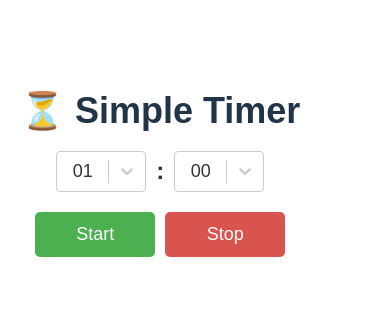
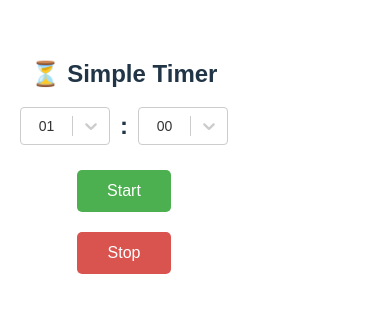
Before and after one commit to adobryn/simple-timer, a React (Vite) app: page / in a window 390 px wide. Shown: the part 260-572 px from the top of the page. Built offline with nearby package versions, Linux system fonts and the light colour scheme.

Commit message:
Small fixes and adjustments

```diff
--- a/src/App.jsx
+++ b/src/App.jsx
@@ -1,16 +1,44 @@
-import React, { useState, useEffect } from "react";
+import React, { useState, useEffect, useRef, useMemo } from "react";
 import Select from "react-select";
 import { CircularProgressbar, buildStyles } from "react-circular-progressbar";
 import "react-circular-progressbar/dist/styles.css";
 
+// Move options generation outside component to prevent recreation on every render
+const generateOptions = (max) =>
+    Array.from({ length: max + 1 }, (_, i) => ({
+      value: i,
+      label: i.toString().padStart(2, "0"),
+    }));
+
+// Memoize options to prevent unnecessary recalculations
+const minuteOptions = generateOptions(10); // Minutes dropdown (0-10)
+const secondOptions = generateOptions(59); // Seconds dropdown (0-59)
+
 const Timer = () => {
-  const [minutes, setMinutes] = useState(1);
-  const [seconds, setSeconds] = useState(0);
+  // Load saved timer settings from localStorage on initial render
+  const getSavedTimerState = () => {
+    try {
+      const savedState = localStorage.getItem("timerSettings");
+      if (savedState) {
+        const { minutes, seconds } = JSON.parse(savedState);
+        return { minutes, seconds };
+      }
+    } catch (error) {
+      console.error("Error loading saved timer state:", error);
+    }
+    // Default values if no saved state or error occurs
+    return { minutes: 1, seconds: 0 };
+  };
+
+  const { minutes: savedMinutes, seconds: savedSeconds } = getSavedTimerState();
+  const [minutes, setMinutes] = useState(savedMinutes);
+  const [seconds, setSeconds] = useState(savedSeconds);
   const [timeLeft, setTimeLeft] = useState(null);
   const [running, setRunning] = useState(false);
-  const [originalTime, setOriginalTime] = useState(60); // Stores original total time for progress calculation
+  const [originalTime, setOriginalTime] = useState(60);
 
-  let timerInterval = null;
+  // Use useRef for interval tracking instead of variable
+  const timerIntervalRef = useRef(null);
 
   // Request notification permission when the app loads
   useEffect(() => {
@@ -19,12 +47,14 @@ const Timer = () => {
     }
   }, []);
 
-  // Generate dropdown options (0-59)
-  const generateOptions = (max) =>
-    Array.from({ length: max + 1 }, (_, i) => ({
-      value: i,
-      label: i.toString().padStart(2, "0"),
-    }));
+  // Save timer settings to localStorage whenever they change
+  useEffect(() => {
+    try {
+      localStorage.setItem("timerSettings", JSON.stringify({ minutes, seconds }));
+    } catch (error) {
+      console.error("Error saving timer state:", error);
+    }
+  }, [minutes, seconds]);
 
   // Start the timer
   const startTimer = () => {
@@ -40,33 +70,59 @@ const Timer = () => {
   const stopTimer = () => {
     setRunning(false);
     setTimeLeft(null);
-    setMinutes(1);
-    setSeconds(0);
   };
 
-  // Countdown effect
+  // Countdown effect with proper cleanup
   useEffect(() => {
     if (running && timeLeft > 0) {
-      timerInterval = setInterval(() => {
+      // Clear any existing interval first to prevent multiple intervals
+      if (timerIntervalRef.current) {
+        clearInterval(timerIntervalRef.current);
+      }
+
+      timerIntervalRef.current = setInterval(() => {
         setTimeLeft((prev) => prev - 1);
       }, 1000);
-      return () => clearInterval(timerInterval);
-    }
-
-    if (timeLeft === 0 && running) {
-      // ✅ Trigger OS notification with system sound
+    } else if (timeLeft === 0 && running) {
+      // Timer completed
       if (Notification.permission === "granted") {
         new Notification("⏳ Timer Done!");
       }
-
-      setRunning(false); // Stop automatically
+      setRunning(false);
     }
 
-    return () => clearInterval(timerInterval);
+    // Cleanup function that properly clears the interval
+    return () => {
+      if (timerIntervalRef.current) {
+        clearInterval(timerIntervalRef.current);
+        timerIntervalRef.current = null;
+      }
+    };
   }, [running, timeLeft]);
 
   // Calculate progress percentage
   const progress = timeLeft !== null ? (timeLeft / originalTime) * 100 : 100;
+
+  // Memoize Select components to prevent unnecessary re-renders
+  const minuteSelect = useMemo(() => (
+      <Select
+          options={minuteOptions}
+          value={{ value: minutes, label: minutes.toString().padStart(2, "0") }}
+          onChange={(option) => setMinutes(option.value)}
+          isDisabled={running}
+          styles={customStyles}
+      />
+  ), [minutes, running]);
+
+  const secondSelect = useMemo(() => (
+      <Select
+          options={secondOptions}
+          value={{ value: seconds, label: seconds.toString().padStart(2, "0") }}
+          onChange={(option) => setSeconds(option.value)}
+          isDisabled={running}
+          styles={customStyles}
+      />
+  ), [seconds, running]);
 
   return (
       <div style={styles.container}>
@@ -90,21 +146,9 @@ const Timer = () => {
             </div>
         ) : (
             <div style={styles.pickerContainer}>
-          <Select
-            options={generateOptions(10)} // Minutes dropdown (0-10)
-            value={{ value: minutes, label: minutes.toString().padStart(2, "0") }}
-            onChange={(option) => setMinutes(option.value)}
-            isDisabled={running}
-            styles={customStyles}
-          />
+              {minuteSelect}
               <span style={styles.colon}>:</span>
-          <Select
-            options={generateOptions(59)} // Seconds dropdown (0-59)
-            value={{ value: seconds, label: seconds.toString().padStart(2, "0") }}
-            onChange={(option) => setSeconds(option.value)}
-            isDisabled={running}
-            styles={customStyles}
-          />
+              {secondSelect}
             </div>
         )}
 
@@ -124,20 +168,22 @@ const Timer = () => {
   );
 };
 
-// Styles for components
+// Styles for components with improved mobile responsiveness
 const styles = {
   container: {
     textAlign: "center",
     fontFamily: "Arial, sans-serif",
     padding: "20px",
+    maxWidth: "100%",
+    margin: "0 auto",
   },
   title: {
-    fontSize: "36px",
+    fontSize: "clamp(24px, 5vw, 36px)", // Responsive font size
     marginBottom: "20px",
   },
   progressContainer: {
-    width: "150px",
-    height: "150px",
+    width: "min(150px, 80vw)",
+    height: "min(150px, 80vw)",
     margin: "0 auto 20px",
   },
   pickerContainer: {
@@ -146,6 +192,7 @@ const styles = {
     alignItems: "center",
     gap: "10px",
     marginBottom: "20px",
+    flexWrap: "wrap", // Allow wrapping on very small screens
   },
   colon: {
     fontSize: "24px",
@@ -155,28 +202,31 @@ const styles = {
     display: "flex",
     justifyContent: "center",
     gap: "10px",
+    flexWrap: "wrap", // Allow buttons to wrap on small screens
   },
   startButton: {
     padding: "12px 24px",
-    fontSize: "18px",
+    fontSize: "clamp(16px, 4vw, 18px)", // Responsive font size
     cursor: "pointer",
     backgroundColor: "#4CAF50",
     color: "white",
     border: "none",
     borderRadius: "5px",
-    width: "120px",
+    width: "min(120px, 45%)", // Responsive width
     textAlign: "center",
+    margin: "5px", // Add margin for when buttons wrap
   },
   stopButton: {
     padding: "12px 24px",
-    fontSize: "18px",
+    fontSize: "clamp(16px, 4vw, 18px)", // Responsive font size
     cursor: "pointer",
     backgroundColor: "#d9534f",
     color: "white",
     border: "none",
     borderRadius: "5px",
-    width: "120px",
+    width: "min(120px, 45%)", // Responsive width
     textAlign: "center",
+    margin: "5px", // Add margin for when buttons wrap
   },
 };
 
@@ -184,9 +234,13 @@ const styles = {
 const customStyles = {
   control: (base) => ({
     ...base,
-    width: "90px",
-    fontSize: "18px",
+    width: "min(90px, 40vw)", // Responsive width
+    fontSize: "clamp(14px, 3vw, 18px)", // Responsive font size
     textAlign: "center",
+  }),
+  menu: (base) => ({
+    ...base,
+    width: "min(90px, 40vw)", // Match control width
   }),
 };
 
```
Also changed, not shown: 1 other file (tests, documents, lock files or other folders). Lines whose indentation alone changed are shown as unchanged.
